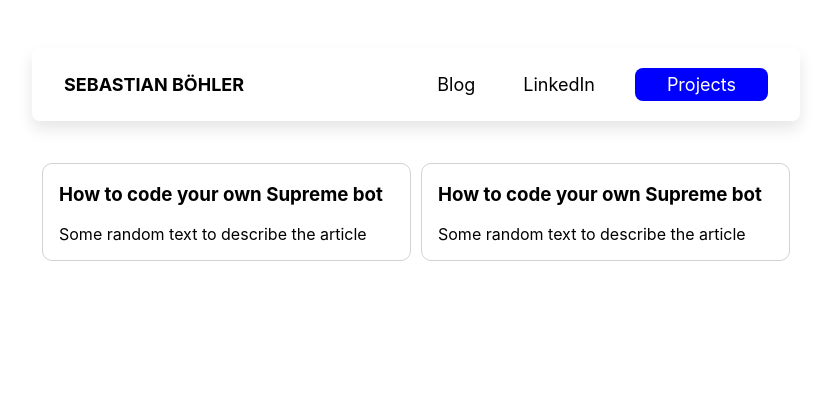
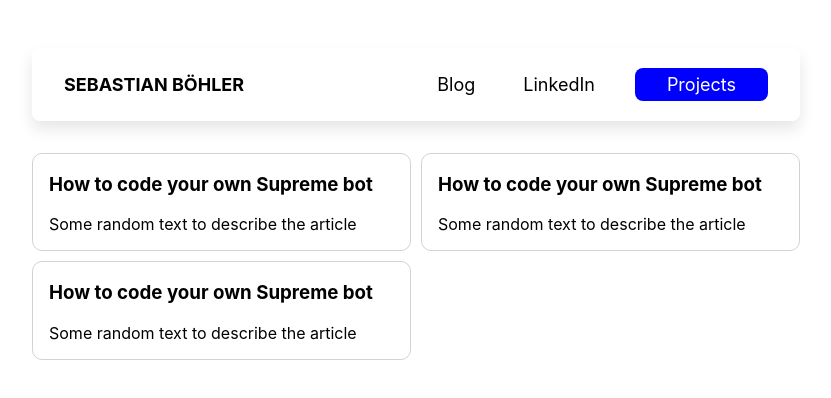
Before and after one commit to SebastianBoehler/sebastianboehler, a Next.js app: page /blog in a window 1280 px wide. Shown: the top 398 px of the page, without its empty margins (224-1055 px from the left). Built offline with nearby package versions, Linux system fonts and the light colour scheme.

Commit message:
Blog SSR

```diff
--- a/pages/blog/index.js
+++ b/pages/blog/index.js
@@ -2,28 +2,59 @@ import Head from 'next/head'
 import Image from 'next/image'
 import Header from '../../components/header'
 import styles from '../../styles/Blog.module.css'
+import Link from 'next/link'
 
-export default function Home() {
+export default function Home({ articles }) {
     return (
+        <div>
+            <Head>
+                <title>Sebastian Boehler | Blog</title>
+                <link rel="icon" href="/favicon.ico" />
+            </Head>
             <main className={styles.main}>
                 <div className={styles.grid}>
+                    {articles.map(article => {
+                        return (
+                            <Link href={`/blog/${article['title']}`} key={`key_${article['title']}`}>
                                 <div className={styles.card}>
                                     <div className={styles.cardHeader}>
-                        <h3>How to code your own Supreme bot</h3>
+                                        <h3>{article['title']}</h3>
                                     </div>
                                     <div className={styles.cardContent}>
-                        <p>Some random text to describe the article</p>
+                                        <p>{article['content']}</p>
                                     </div>
                                 </div>
-                <div className={styles.card}>
-                    <div className={styles.cardHeader}>
-                        <h3>How to code your own Supreme bot</h3>
-                    </div>
-                    <div className={styles.cardContent}>
-                        <p>Some random text to describe the article</p>
-                    </div>
-                </div>
+                            </Link>
+                        )
+                    })}
                 </div>
             </main>
+        </div>
     )
 }
+
+//server side rendering
+export async function getServerSideProps({ req, res }) {
+
+    let articles = [
+        {
+            title: 'How to code your own Supreme bot',
+            content: 'Some random text to describe the article',
+        },
+        {
+            title: 'How to code your own Supreme bot',
+            content: 'Some random text to describe the article',
+        },
+        {
+            title: 'How to code your own Supreme bot',
+            content: 'Some random text to describe the article',
+        },
+    ]
+
+
+    return {
+        props: {
+            articles
+        }
+    }
+}
--- a/styles/Blog.module.css
+++ b/styles/Blog.module.css
@@ -6,7 +6,6 @@
     display: grid;
     grid-template-columns: 1fr 1fr;
     grid-gap: 10px;
-    padding: 10px;
 }
 
 .card {
@@ -15,5 +14,13 @@
     padding: 0 1rem;
 }
 
-.cardHeader {
+.card:hover {
+    box-shadow: 0 0 10px rgba(0, 0, 0, 0.2);
+    cursor: pointer;
 }
+
+@media screen and (max-width: 500px) {
+    .grid {
+        grid-template-columns: 1fr;
+    }
+}
```
Lines whose indentation alone changed are shown as unchanged.
